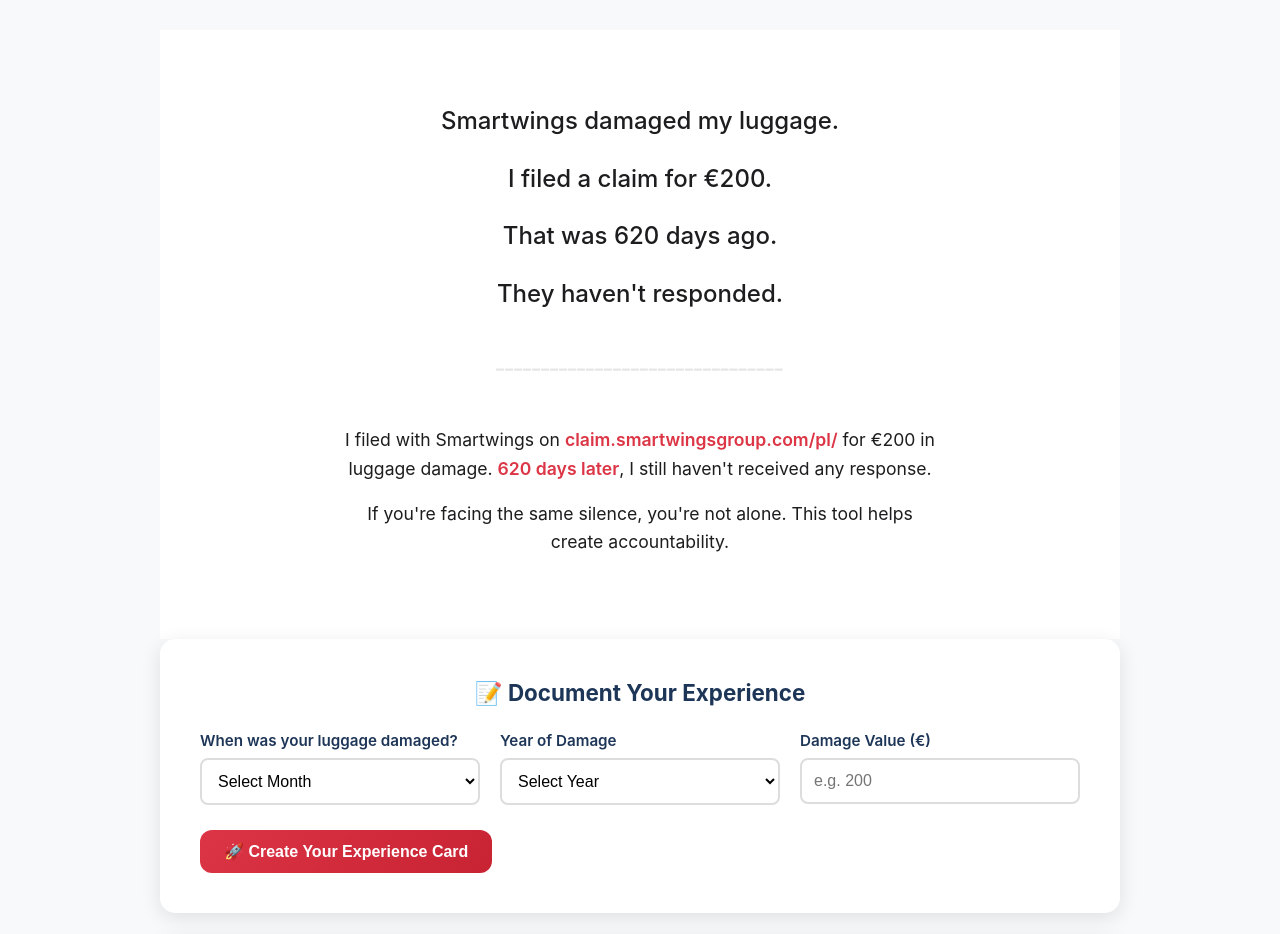
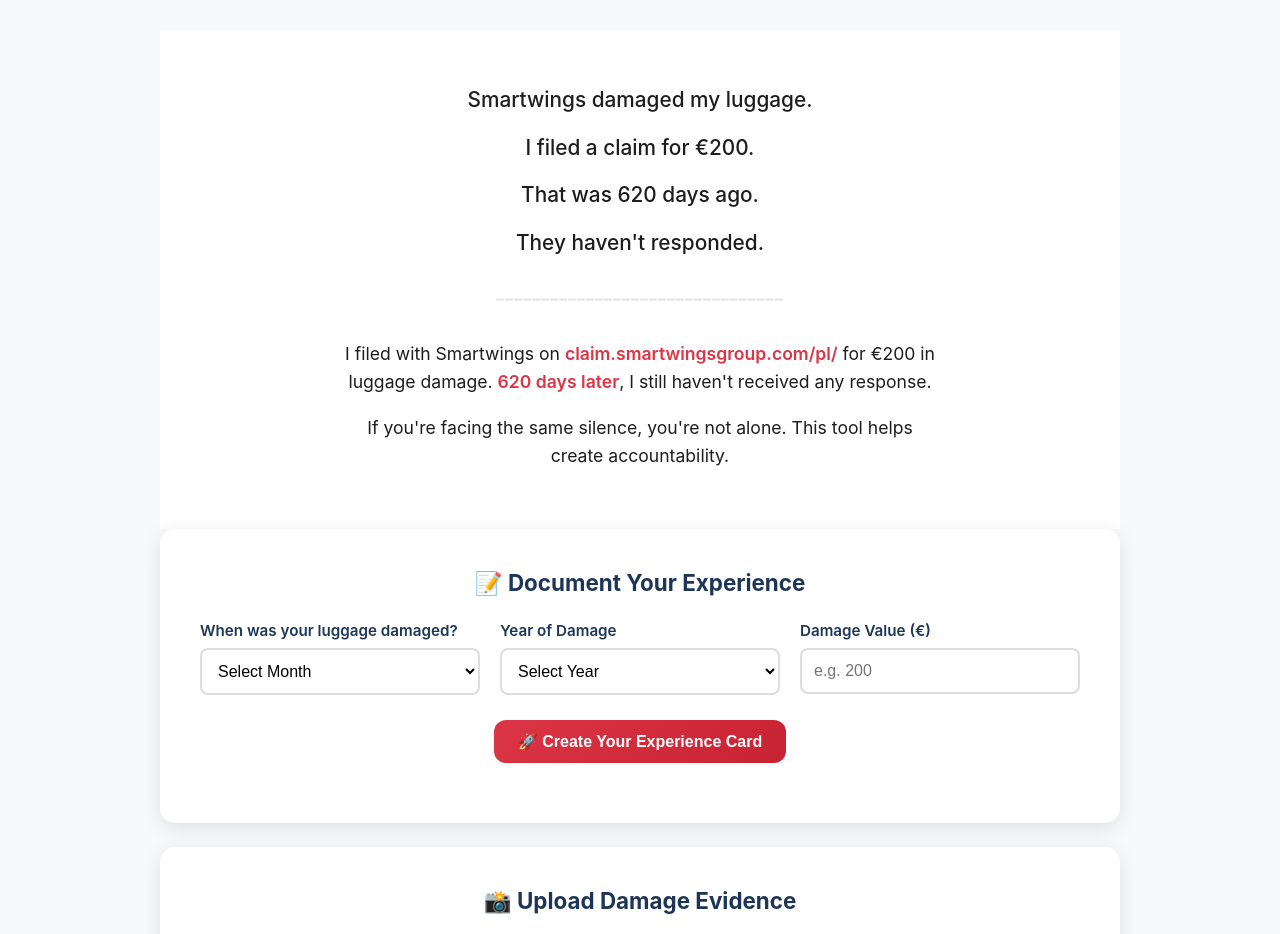
Before and after one commit to airlineclaimtracker/airline-claims-tracker, a plain HTML site: page index.html in a window 1280 px wide. Shown: the part 56-990 px from the top of the page. Drawn offline with nearby package versions, Linux system fonts and the light colour scheme.

Commit message:
Update index.html

```diff
--- a/index.html
+++ b/index.html
@@ -152,8 +152,10 @@
     font-weight: 600;
     cursor: pointer;
     transition: all 0.3s ease;
-    display: inline-block;
+    display: block;               /* Changed from inline-block to block */
     text-decoration: none;
+    margin: 20px auto;            /* Added this line */
+    width: max-content;           /* Added this line */
 }
 
 .btn:hover {
@@ -839,7 +841,7 @@
     font-size: 1rem;
 }
   .hero-simple {
-    padding: 50px 20px;
+    padding: 35px 20px;
     background: white;
     text-align: center;
 }
@@ -850,15 +852,15 @@
 }
 
 .statement-line {
-    font-size: 1.5rem;
+    font-size: 1.3rem;
     font-weight: 500;
     color: #1d1d1f;
-    margin-bottom: 1.5rem;
-    line-height: 1.4;
+    margin-bottom: 1rem;
+    line-height: 1.3;
 }
 
 .separator {
-    margin: 3rem 0;
+    margin: 2rem 0;
     text-align: center;
     position: relative;
 }
@@ -871,7 +873,7 @@
 }
 
 .context {
-    margin-bottom: 2rem;
+    margin-bottom: 1.5rem;
 }
 
 .context-text {
@@ -912,7 +914,7 @@
     <div class="nav-container">
         <div class="logo">Still Waiting</div>
         <div class="nav-links">
-            <a href="#story">My Story</a>
+
             <a href="#create">Create Your Card</a>
             <a href="#privacy">Privacy</a>
         </div>
```
